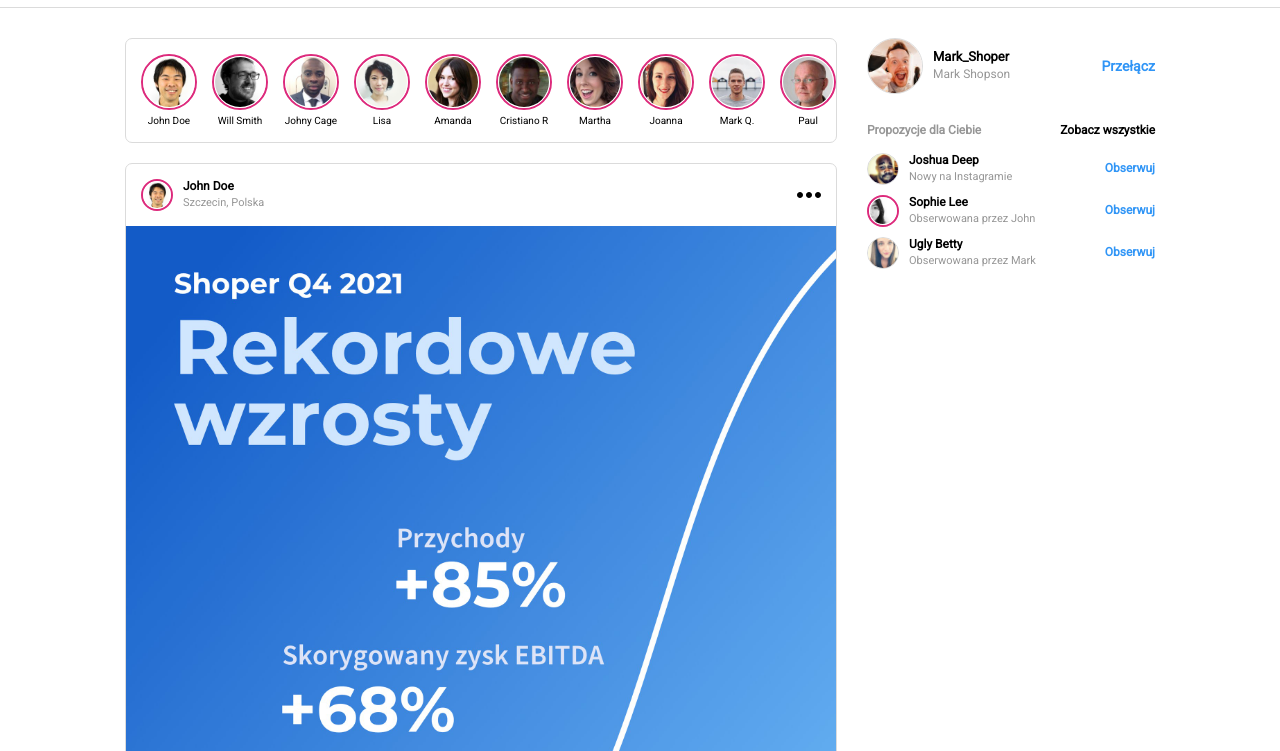
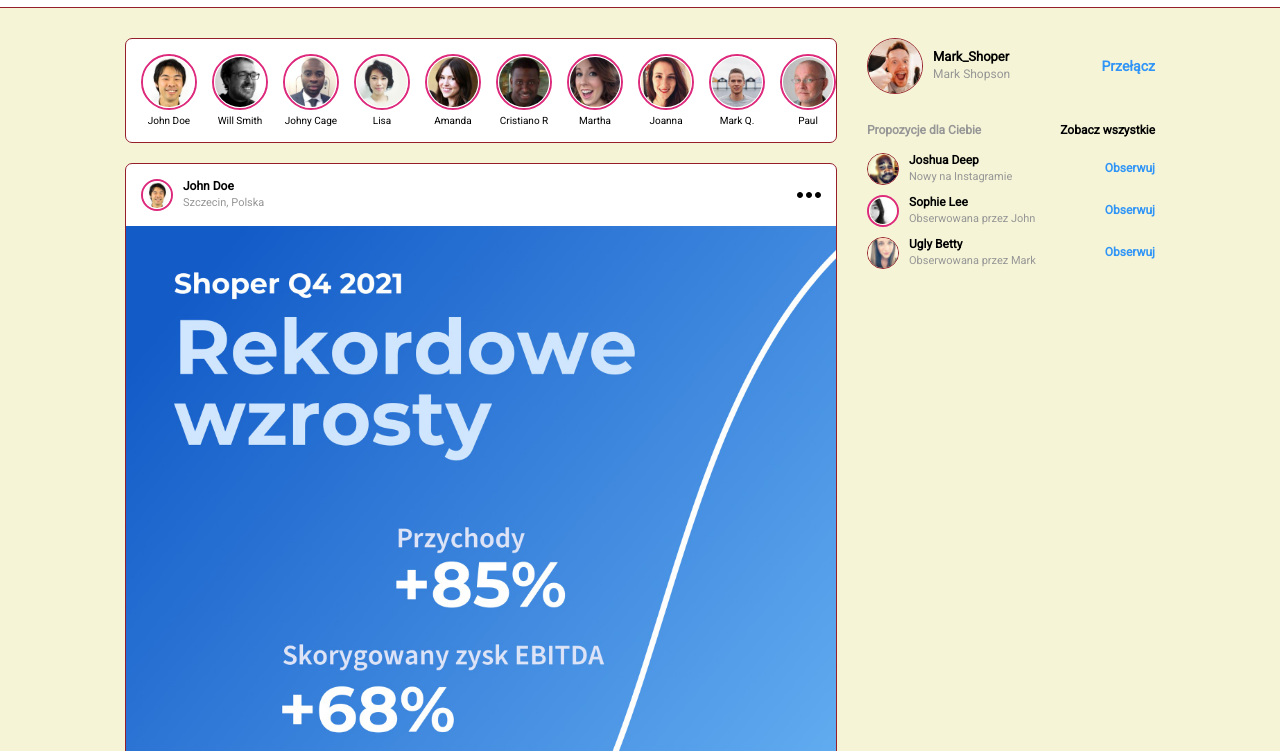
Before and after one commit to WojtekSi/Shopstagram---ShoperUp-semestr2, a plain HTML site: page index.html in a window 1280 px wide. Shown: the part 49-800 px from the top of the page. Drawn offline with nearby package versions, Linux system fonts and the light colour scheme.

Commit message:
zadanie 4 - obowiązkowe

```diff
--- a/css/Base/_base.scss
+++ b/css/Base/_base.scss
@@ -1,3 +1,5 @@
+$page-bg-color: $color-white !default;
+
 * {
     box-sizing: border-box;
     -webkit-font-smoothing: antialiased;
@@ -9,7 +11,7 @@ html, body {
 
 body {
     font-family: 'Roboto', sans-serif;
-    background-color: $color-white;
+    background-color: $page-bg-color;
     font-size: 14px;
 }
 
--- a/css/Base/_colors.scss
+++ b/css/Base/_colors.scss
@@ -1,8 +1,8 @@
-$color-white: #fff;
-$color-black: #000;
-$color-primary: #dd2a7c;
-$color-secondary: #3095f6;
-$color-gray: #dbdbdb;
-$color-gray--light: #efefef;
-$color-gray--lighter: #fafafa;
-$color-gray--dark: #969696;
+$color-white: #fff !default;
+$color-black: #000 !default;
+$color-primary: #dd2a7c !default;
+$color-secondary: #3095f6 !default;
+$color-gray: #dbdbdb !default;
+$color-gray--light: #efefef !default;
+$color-gray--lighter: #fafafa !default;
+$color-gray--dark: #969696 !default;
--- a/css/Helpers/_all.scss
+++ b/css/Helpers/_all.scss
@@ -1,2 +1,3 @@
 @import 'border';
 @import 'square';
+@import 'christmas';
--- /dev/null
+++ b/css/Helpers/_christmas.scss
@@ -0,0 +1,2 @@
+$color-gray: #951f2b;
+$page-bg-color: #f5f4d7
```
Also changed, not shown: css/style.css, 1 other file.
